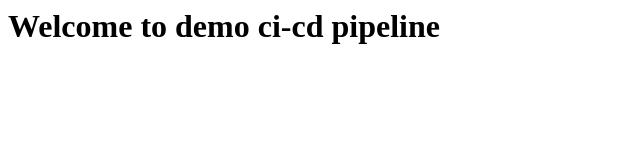
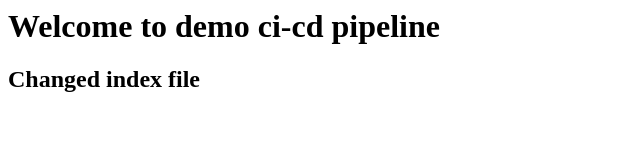
Before and after one commit to shiv-N/demoWebsite, a plain HTML site: page index.html in a window 1280 px wide. Shown: the whole page, without its empty margins (0-640 px from the left). Drawn offline with Linux system fonts and the light colour scheme.

Commit message:
made changes in index to checking CI is working or not

```diff
--- a/index.html
+++ b/index.html
@@ -2,5 +2,6 @@
 <title>Jenkins CI/CD Pipeline</title>
 <body>
 <h1> Welcome to demo ci-cd pipeline </h1>
+<h2> Changed index file</h2>
 </body>
 </html>
```
